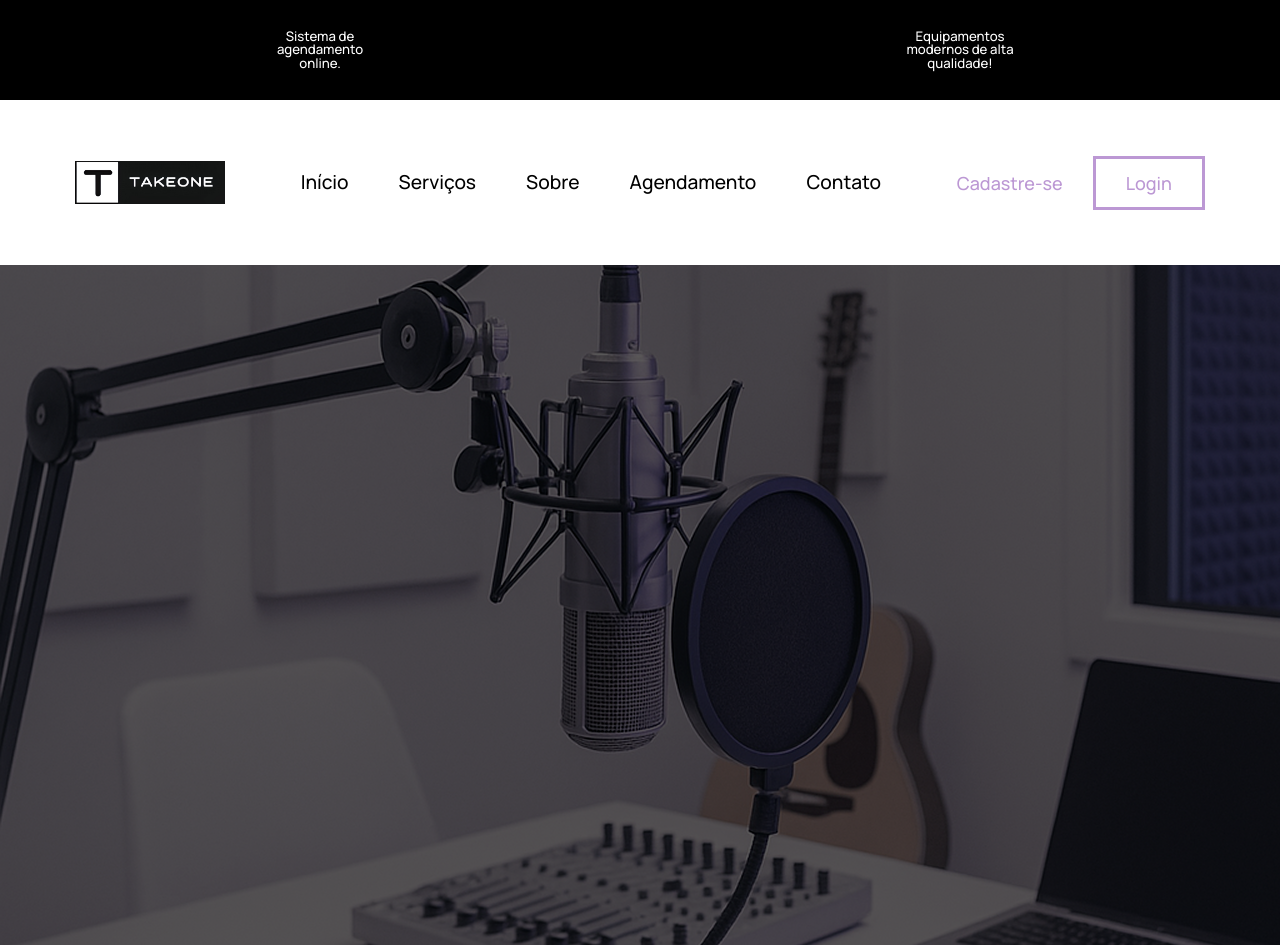
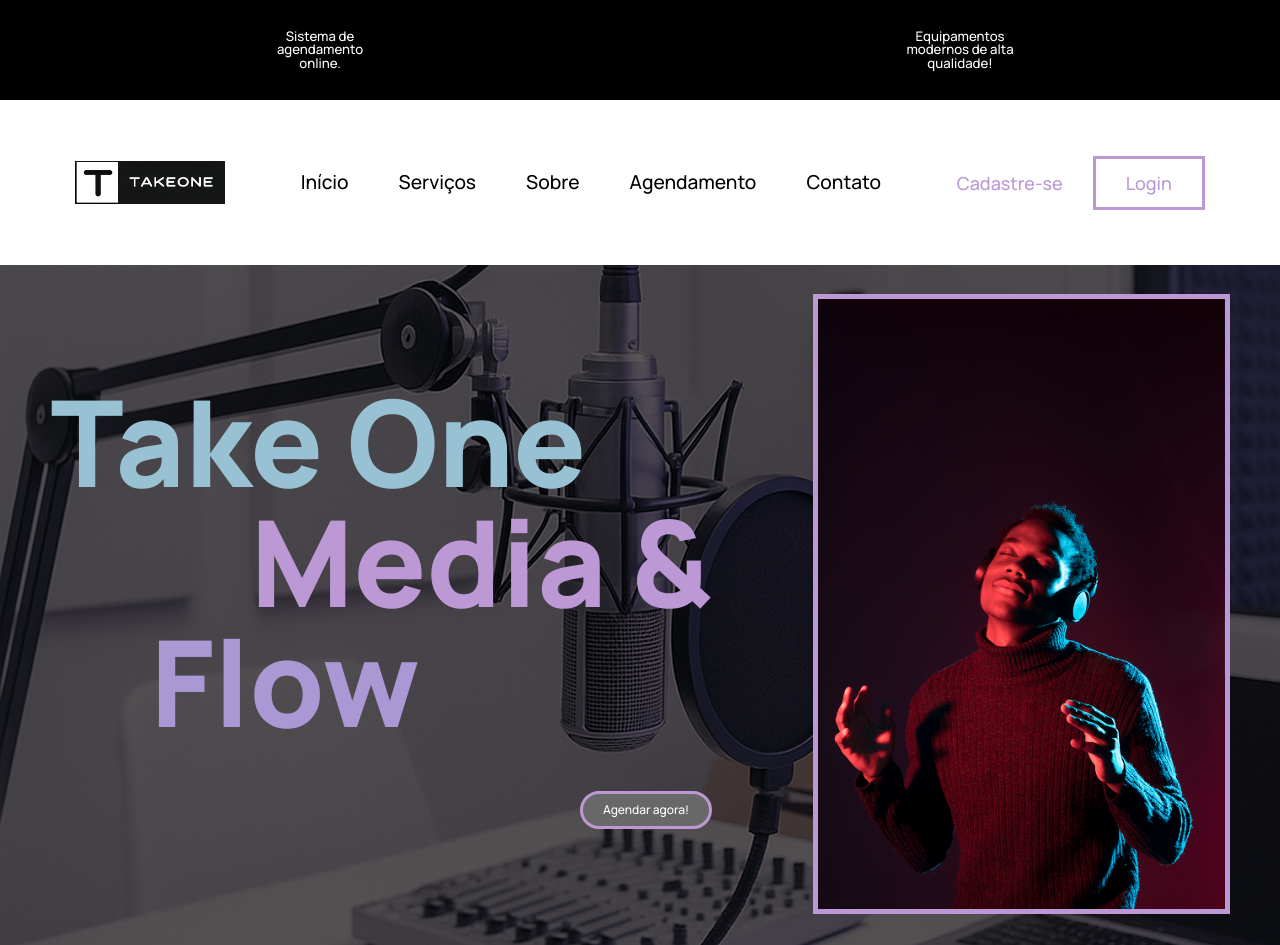
Before and after one commit to juanpfr/TakeOne, a Flask app: page / in a window 1280 px wide. Run offline with Flask 3, Linux system fonts and the light colour scheme.

Commit message:
quase feito

```diff
--- a/static/css/styles.css
+++ b/static/css/styles.css
@@ -75,4 +75,46 @@
 .main-section{
     background-image: url(/static/images/banners/main_banner.png);
     height: 680px;
+    display: flex;
+    flex-direction: row;
+    justify-content: space-around;
+    align-items: center;
 }
+
+.up-main-content{
+    font-size: 10em;
+    font-weight: 900;
+}
+
+.up-main-content h1{
+    color: #98C1D4;
+}
+
+.up-main-content h2:nth-child(2){
+    color: #BC98D4;
+    margin-left: 200px;
+}
+
+.up-main-content h2:nth-child(3){
+    color: #A998D4;
+    margin-left: 100px;
+}
+
+.right-main-content img{
+    border: 5px solid #BC98D4;
+    height: 610px;
+}
+
+.down-main-content{
+    display: flex;
+    justify-content: end;
+}
+
+.down-main-content a{
+    padding: 10px 20px;
+    color: white;
+    background: #686868;
+    border: 3px solid #BC98D4;
+    margin-top: 50px;
+    border-radius: 25px;
+}
--- a/templates/index.html
+++ b/templates/index.html
@@ -41,11 +41,22 @@
     </header>
     <main class="main-content">
         <section class="main-section">
-            <div>
-                <div></div>
-                <div></div>
+            <div class="left-main-content">
+                <div class="up-main-content">
+                    <h1>Take One</h1>
+                    <h2>Media &</h2>
+                    <h2>Flow</h2>
+                </div>
+                <div class="middle-main-content">
+                    <p></p>
+                </div>
+                <div class="down-main-content">
+                    <a href="">Agendar agora!</a>
+                </div>
             </div>
-            <div></div>
+            <div class="right-main-content">
+                <img src="/static/images/object/modelo.png" alt="Modelo">
+            </div>
         </section>
     </main>
 </body>
```
Also changed, not shown: teste.html (deleted, +0 -156 lines).
